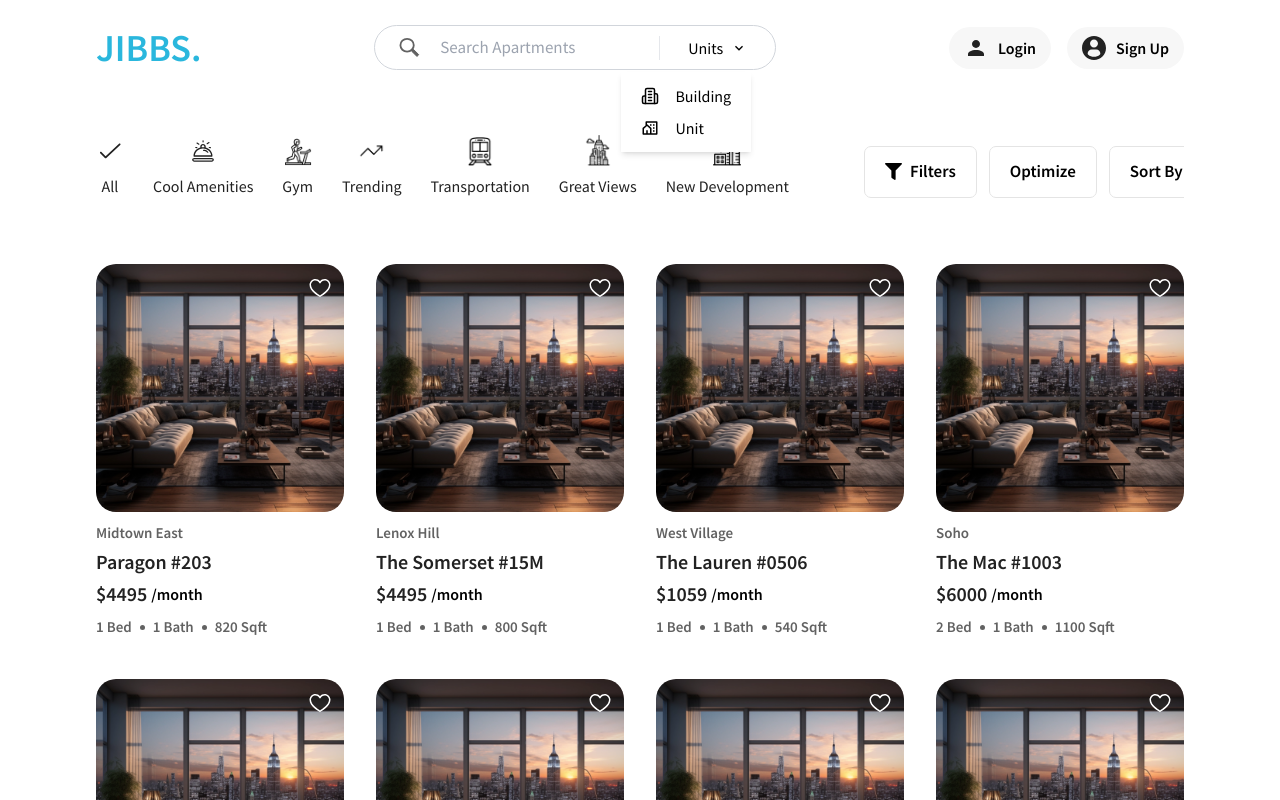
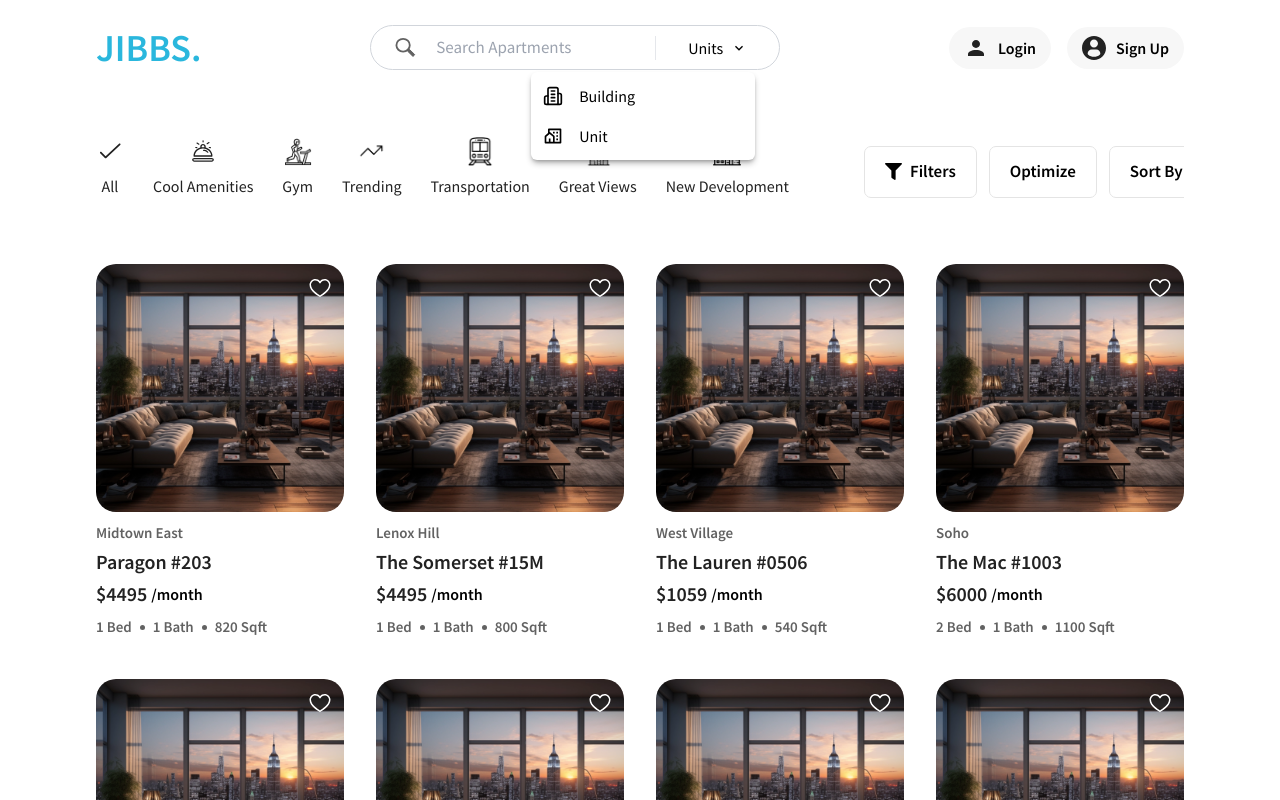
Before and after one commit to shariful10/jiibs, a Next.js app: page / in a window 1280 px wide. Both pictures are taken after a click on the button "Units". Shown: the top 800 px of the page. Built offline with nearby package versions, Linux system fonts and the light colour scheme.

Commit message:
load more btn add , update select option remove animation

```diff
--- a/src/Components/Regular/Inputs/InputSearch.jsx
+++ b/src/Components/Regular/Inputs/InputSearch.jsx
@@ -49,7 +49,9 @@ export default function InputSearch({ setResult = {}, setOpenDropDown }) {
           <div className="ml-1 focus:outline-none pl-6 flex items-center justify-end gap-2 capitalize bg-white relative">
             {/* search unit options */}
             <button
-              className="bg-transparent capitalize cursor-pointer hover:bg-primary/15 transition duration-200 px-1"
+              className={`bg-transparent capitalize cursor-pointer hover:bg-primary/15 transition duration-200 px-2 rounded-md ${
+                openOptions ? "bg-primary/15" : ""
+              }`}
               onClick={() => {
                 setOpenOptions(!openOptions);
               }}
@@ -60,23 +62,21 @@ export default function InputSearch({ setResult = {}, setOpenDropDown }) {
             </button>
 
             <div
-              className={`transition-all duration-200 absolute ${
-                openOptions
-                  ? "top-9  opacity-100 scale-100 z-50"
-                  : "-top-40 opacity-0 scale-0 z-0"
-              }`}
+              className={`transition-all top-9 duration-200 absolute
+              ${openOptions ? "block opacity-100 z-50" : "hidden opacity-0 z-0"}
+              `}
             >
-              <div className="bg-white shadow-md p-2">
+              <div className="bg-white shadow-md shadow-black/30 py-2 w-[14rem] space-y-2 rounded-md">
                 {options?.map((option) => (
                   <button
-                    className="capitalize flex gap-4 items-center px-3 py-1 cursor-pointer hover:bg-primary/15 transition duration-200 rounded-lg w-full"
+                    className="capitalize flex gap-4 items-center px-3 py-1 cursor-pointer hover:bg-primary/15 transition duration-200  w-full"
                     key={option?._id}
                     onClick={() => {
                       setOpenOptions(false);
                       setSelectType(option?.title);
                     }}
                   >
-                    <figure className="inline-block text-lg">
+                    <figure className="inline-block text-xl">
                       {option?.icons}
                     </figure>
                     <p>{option?.title}</p>
--- a/src/app/(root)/page.jsx
+++ b/src/app/(root)/page.jsx
@@ -20,6 +20,13 @@ const Home = () => {
           <ApartmentCard key={index} apartment={apartment} />
         ))}
       </div>
+
+      <div className="py-5 md:py-10 lg:pb-[3.75rem] text-center">
+        {/* load more */}
+        <button className="border border-softGray py-3 px-4 rounded-[7px] font-semibold text-xl">
+          Load More
+        </button>
+      </div>
     </>
   );
 };
```
